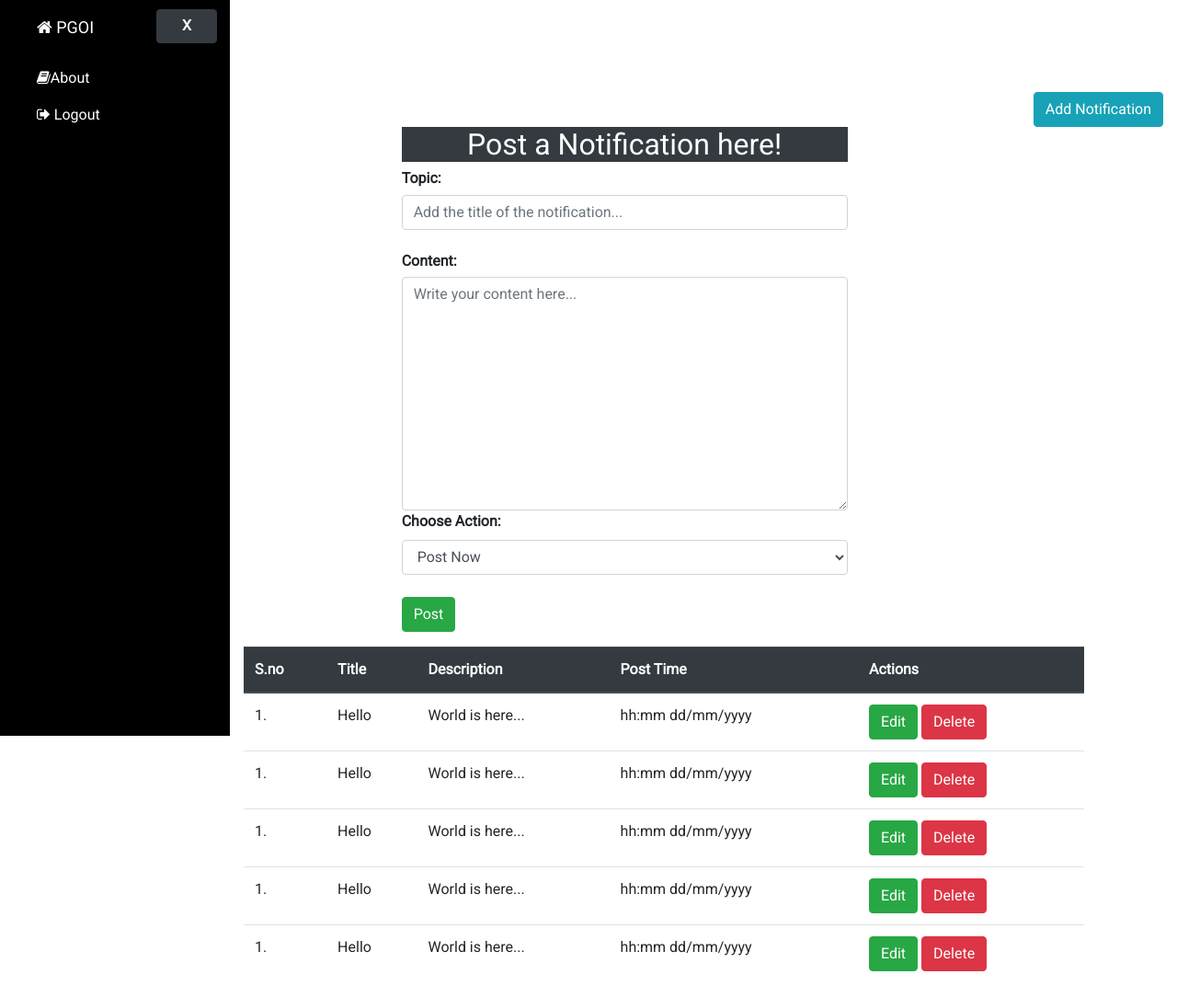
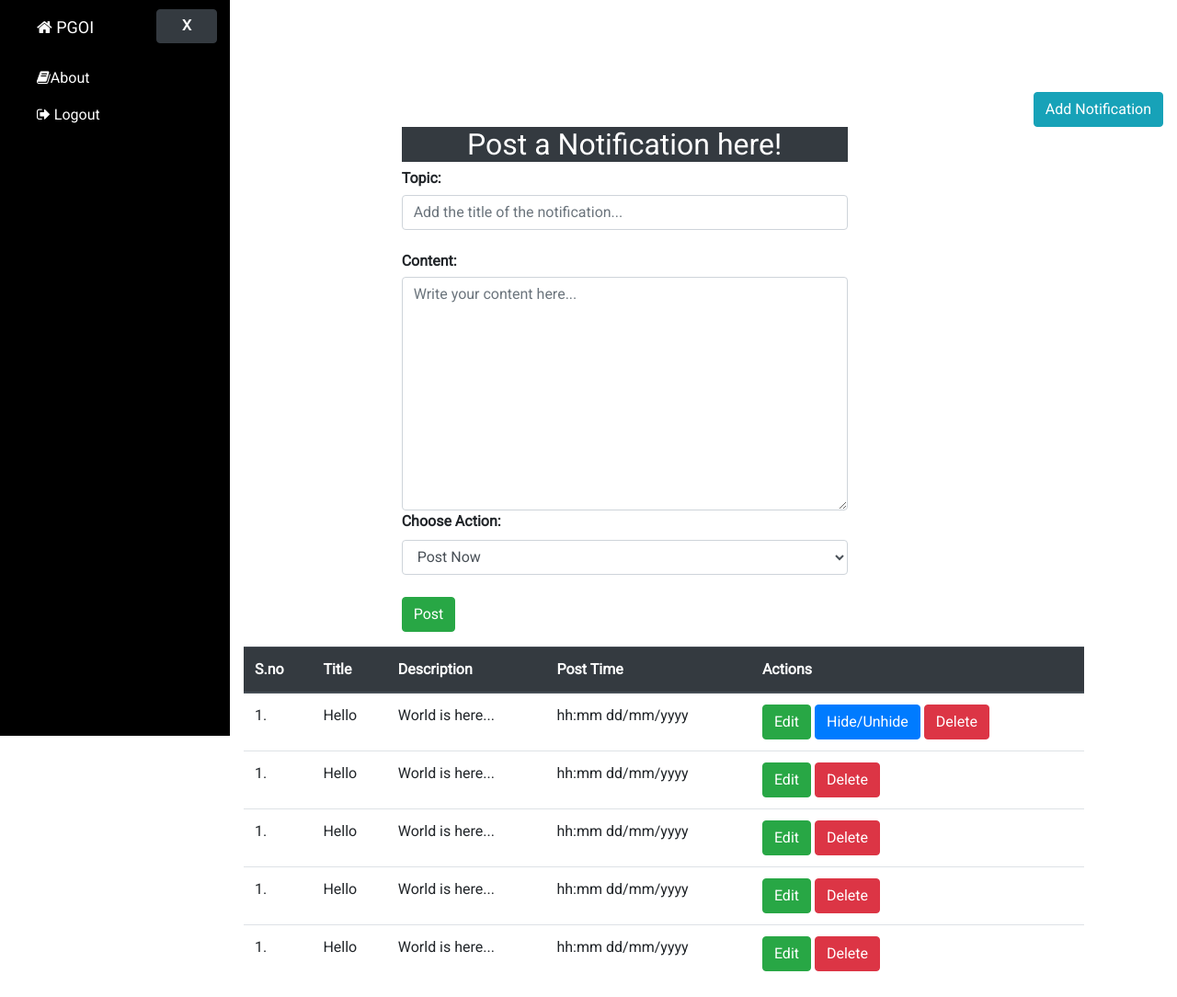
Before and after one commit to hemansah/PGOI, a PHP site: page /admin/notification_admin.php in a window 1280 px wide. Shown: the whole page at 92% size. Run offline with PHP 8.4, Linux system fonts and the light colour scheme; some libraries are stand-ins or nearby versions.

Commit message:
Notification_admin updated...
Co-Authored-By: Abhineet Singh <abhineetsinghh@users.noreply.github.com>

```diff
--- a/admin/notification_admin.php
+++ b/admin/notification_admin.php
@@ -60,7 +60,7 @@
 
 
 		<div class="row">
-			<div class="col-11 ">
+			<div class="col-11">
 				<table class="table">
 					<thead class="thead-dark">
 						<th>S.no</th>
@@ -78,7 +78,8 @@
 							<td>hh:mm dd/mm/yyyy</td>
 							<td>
 								<button class="btn btn-success" id="" name="">Edit</button>
-								<button class="btn btn-danger " id="" name="">Delete</button>
+								<button class="btn btn-primary">Hide/Unhide</button>
+								<button class="btn btn-danger" id="" name="">Delete</button>
 							</td>
 						</tr>
 
```
